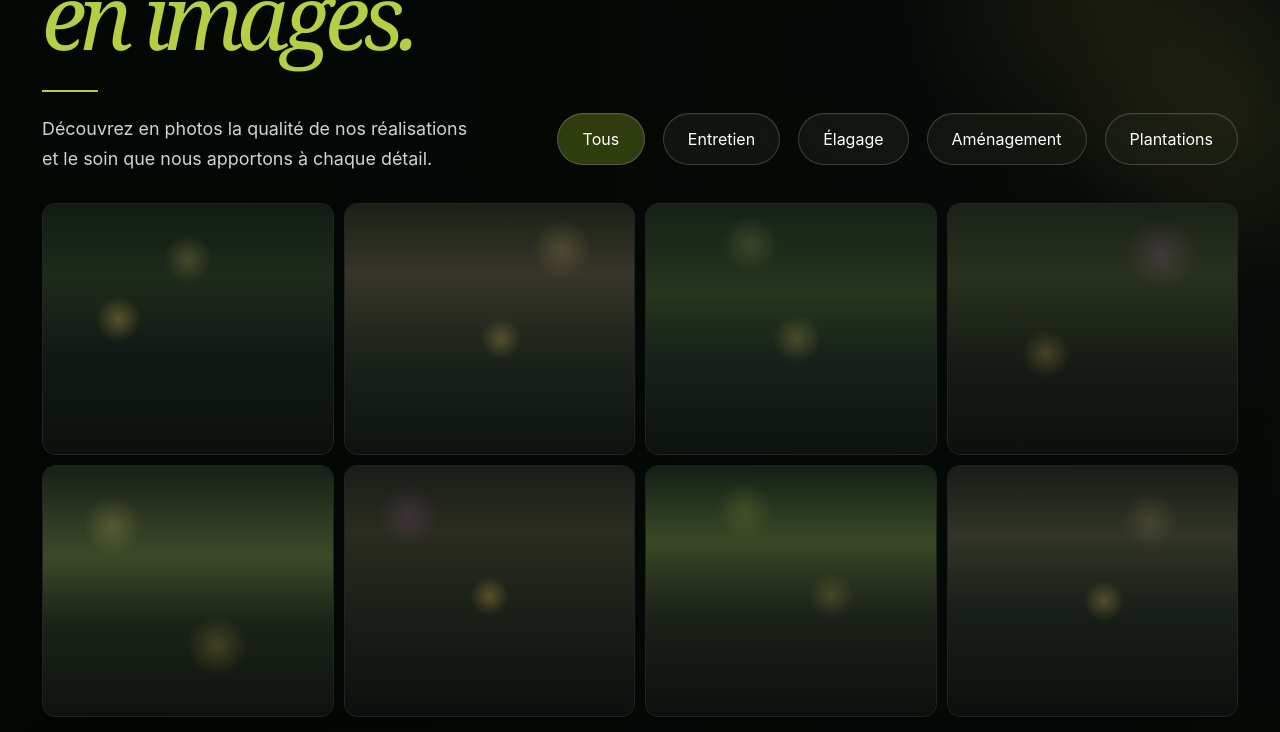
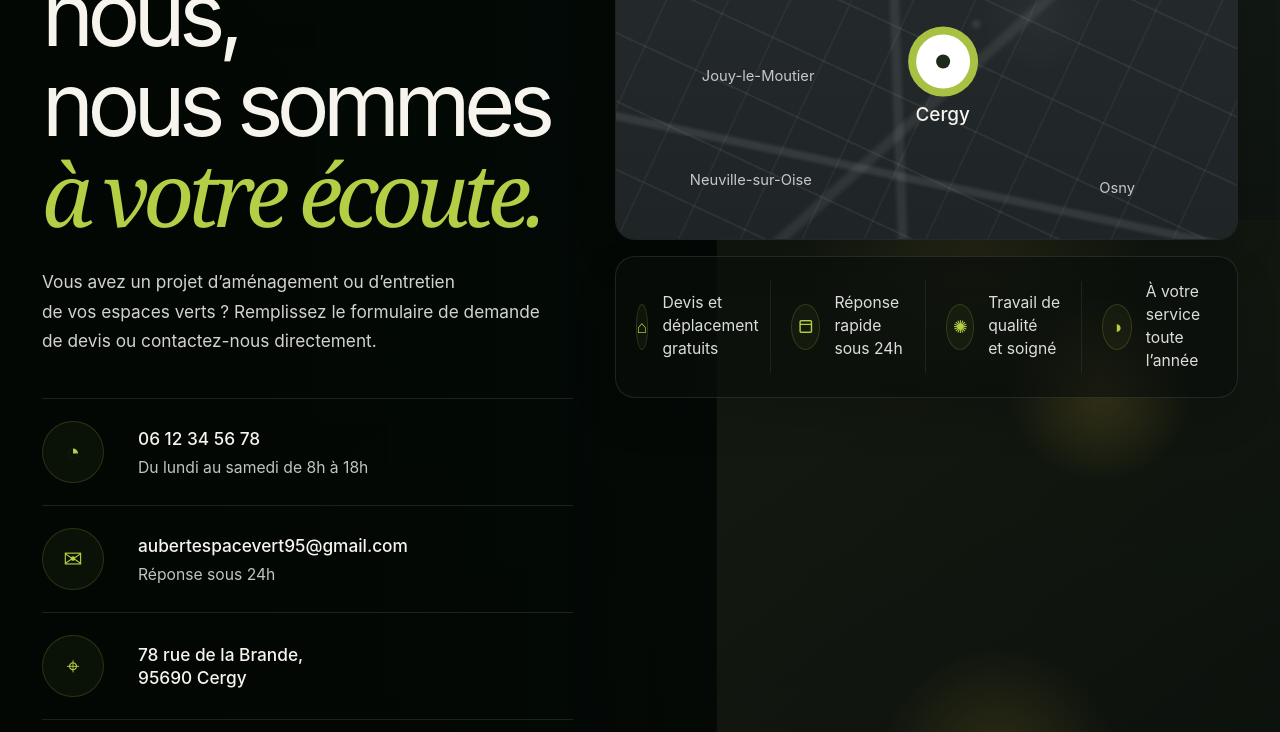
Before and after one commit to corpmalf-pixel/aubert-espace-vert, a React (Vite) app: page / in a window 1280 px wide. Shown: the part 340-1072 px from the top of the page. Built offline with nearby package versions, Linux system fonts and the light colour scheme.

Commit message:
Reproduce Aubert page 8 mockup

```diff
--- a/src/App.jsx
+++ b/src/App.jsx
@@ -1,21 +1,50 @@
 const navItems = ['Accueil', 'À propos', 'Services', 'Nos réalisations', 'Horaires', 'Contact']
-const filters = ['Tous', 'Entretien', 'Élagage', 'Aménagement', 'Plantations']
-const photos = ['one', 'two', 'three', 'four', 'five', 'six', 'seven', 'eight']
+
+const contactItems = [
+  {
+    icon: '◔',
+    title: '06 12 34 56 78',
+    text: 'Du lundi au samedi de 8h à 18h',
+  },
+  {
+    icon: '✉',
+    title: 'aubertespacevert95@gmail.com',
+    text: 'Réponse sous 24h',
+  },
+  {
+    icon: '⌖',
+    title: '78 rue de la Brande,\n95690 Cergy',
+    text: '',
+  },
+  {
+    icon: '◎',
+    title: '@aubert_espace_vert',
+    text: 'Suivez-nous sur Instagram',
+  },
+]
+
+const proofItems = [
+  ['⌂', 'Devis et déplacement\ngratuits'],
+  ['⬒', 'Réponse rapide\nsous 24h'],
+  ['✺', 'Travail de qualité\net soigné'],
+  ['◑', 'À votre service\ntoute l’année'],
+]
 
 export default function App() {
   return (
-    <main className="gallery-page">
-      <section className="gallery-frame">
-        <div className="gallery-bg" />
-        <div className="gallery-overlay" />
+    <main className="contact-direct-page">
+      <section className="contact-direct-frame">
+        <div className="contact-direct-bg" />
+        <div className="contact-direct-photo" />
+        <div className="contact-direct-overlay" />
 
-        <header className="gallery-header">
+        <header className="contact-direct-header">
           <div className="logo-block">
             <span className="logo-title">AUBERT</span>
             <span className="logo-subtitle">ESPACE VERT</span>
           </div>
 
-          <nav className="gallery-nav">
+          <nav className="contact-direct-nav">
             {navItems.map((item, index) => (
               <a key={item} href="#" className={index === 5 ? 'active' : ''}>
                 {item}
@@ -26,43 +55,77 @@ export default function App() {
           <a className="top-cta" href="#">Demander un devis <span>→</span></a>
         </header>
 
-        <section className="gallery-hero">
-          <div>
-            <p className="section-kicker">NOS PHOTOS</p>
+        <section className="contact-direct-layout">
+          <div className="contact-left-column">
+            <p className="section-kicker">CONTACTEZ-NOUS</p>
             <h1>
-              L’expertise <em>en images.</em>
+              Contactez-nous,
+              <br />
+              nous sommes <em>à votre écoute.</em>
             </h1>
-            <div className="accent-line" />
-            <p className="hero-text">
-              Découvrez en photos la qualité de nos réalisations
+            <p className="intro-text">
+              Vous avez un projet d’aménagement ou d’entretien
               <br />
-              et le soin que nous apportons à chaque détail.
+              de vos espaces verts ? Remplissez le formulaire de demande
+              <br />
+              de devis ou contactez-nous directement.
             </p>
+
+            <div className="contact-list">
+              {contactItems.map((item) => (
+                <article className="contact-row" key={item.title}>
+                  <div className="icon-circle">{item.icon}</div>
+                  <div>
+                    <h2>
+                      {item.title.split('\n').map((line) => (
+                        <span key={line}>{line}<br /></span>
+                      ))}
+                    </h2>
+                    {item.text ? <p>{item.text}</p> : null}
+                  </div>
+                </article>
+              ))}
+            </div>
           </div>
 
-          <div className="filter-row">
-            {filters.map((filter, index) => (
-              <a href="#" key={filter} className={index === 0 ? 'filter-pill active' : 'filter-pill'}>
-                {filter}
-              </a>
-            ))}
+          <div className="contact-right-column">
+            <section className="map-card">
+              <div className="map-surface">
+                <span className="city city-1">Cergy-le-Haut</span>
+                <span className="city city-2">Pontoise</span>
+                <span className="city city-3">Eragny</span>
+                <span className="city city-4">Jouy-le-Moutier</span>
+                <span className="city city-5">Neuville-sur-Oise</span>
+                <span className="city city-6">Osny</span>
+                <div className="map-pin">
+                  <div className="pin-head" />
+                  <div className="pin-core" />
+                  <strong>Cergy</strong>
+                </div>
+              </div>
+            </section>
+
+            <section className="proof-strip">
+              {proofItems.map(([icon, text]) => (
+                <article className="proof-card" key={text}>
+                  <div className="proof-icon">{icon}</div>
+                  <p>
+                    {text.split('\n').map((line) => (
+                      <span key={line}>{line}<br /></span>
+                    ))}
+                  </p>
+                </article>
+              ))}
+            </section>
           </div>
-        </section>
-
-        <section className="photo-grid">
-          {photos.map((tone) => (
-            <article className={`photo-card ${tone}`} key={tone}>
-              <div className="photo-image" />
-            </article>
-          ))}
         </section>
 
         <section className="bottom-panel">
           <div className="panel-left">
-            <div className="icon-circle">⌔</div>
+            <div className="icon-circle large">◑</div>
             <div>
-              <h2>Un projet en tête ?</h2>
-              <p>Inspirez-vous de nos réalisations et parlons du vôtre.</p>
+              <h2>Prêt à donner vie à votre projet ?</h2>
+              <p>Contactez-nous dès maintenant pour en parler.</p>
             </div>
           </div>
 
--- a/src/styles.css
+++ b/src/styles.css
@@ -16,12 +16,12 @@ body {
 }
 a { color: inherit; text-decoration: none; }
 
-.gallery-page {
+.contact-direct-page {
   min-height: 100vh;
   background: #020704;
 }
 
-.gallery-frame {
+.contact-direct-frame {
   position: relative;
   min-height: 100vh;
   overflow: hidden;
@@ -29,36 +29,57 @@ a { color: inherit; text-decoration: none; }
   padding-bottom: 34px;
 }
 
-.gallery-bg,
-.gallery-overlay {
+.contact-direct-bg,
+.contact-direct-photo,
+.contact-direct-overlay {
   position: absolute;
   inset: 0;
 }
 
-.gallery-bg {
+.contact-direct-bg {
   background:
-    radial-gradient(circle at 88% 14%, rgba(255, 214, 92, 0.18), transparent 10%),
-    radial-gradient(circle at 96% 38%, rgba(255, 219, 102, 0.10), transparent 12%),
-    linear-gradient(90deg, rgba(2, 7, 4, 0.98) 0%, rgba(3, 8, 5, 0.95) 44%, rgba(4, 8, 6, 0.60) 70%, rgba(5, 9, 7, 0.24) 100%),
-    linear-gradient(180deg, rgba(6, 13, 9, 0.74) 0%, rgba(4, 8, 6, 0.20) 40%, rgba(3, 8, 5, 0.48) 100%),
+    linear-gradient(90deg, rgba(2, 7, 4, 0.98) 0%, rgba(3, 8, 5, 0.95) 44%, rgba(4, 8, 6, 0.44) 68%, rgba(5, 9, 7, 0.10) 100%),
+    linear-gradient(180deg, rgba(6, 13, 9, 0.70) 0%, rgba(4, 8, 6, 0.18) 42%, rgba(3, 8, 5, 0.46) 100%),
     linear-gradient(180deg, #09110d 0%, #050b07 100%);
 }
 
-.gallery-overlay {
+.contact-direct-photo {
   background:
-    radial-gradient(circle at 86% 28%, rgba(255, 214, 97, 0.08), transparent 14%),
-    linear-gradient(180deg, rgba(3, 8, 5, 0.12) 0%, rgba(3, 8, 5, 0.22) 100%);
+    radial-gradient(circle at 84% 24%, rgba(255, 216, 96, 0.24), transparent 8%),
+    radial-gradient(circle at 86% 54%, rgba(255, 212, 82, 0.22), transparent 7%),
+    radial-gradient(circle at 78% 82%, rgba(255, 209, 76, 0.18), transparent 8%),
+    linear-gradient(180deg, rgba(12, 22, 16, 0.18), rgba(4, 8, 6, 0.04)),
+    linear-gradient(140deg, #0a140f 0%, #111810 32%, #1a1f14 56%, #0b110d 100%);
+  clip-path: inset(0 0 0 56%);
+}
+.contact-direct-photo::before {
+  content: '';
+  position: absolute;
+  right: 0;
+  top: 140px;
+  width: 640px;
+  height: 420px;
+  background:
+    radial-gradient(circle at 70% 22%, rgba(255, 223, 124, 0.18), transparent 8%),
+    radial-gradient(circle at 78% 54%, rgba(255, 210, 82, 0.18), transparent 8%),
+    linear-gradient(180deg, rgba(18, 28, 20, 0.18), rgba(4, 8, 6, 0.02)),
+    linear-gradient(180deg, #0f1712 0%, #161d17 26%, #151b17 46%, #111712 100%);
 }
 
-.gallery-header,
-.gallery-hero,
-.photo-grid,
+.contact-direct-overlay {
+  background:
+    radial-gradient(circle at 76% 42%, rgba(255, 214, 97, 0.08), transparent 14%),
+    linear-gradient(180deg, rgba(3, 8, 5, 0.14) 0%, rgba(3, 8, 5, 0.24) 100%);
+}
+
+.contact-direct-header,
+.contact-direct-layout,
 .bottom-panel {
   position: relative;
   z-index: 2;
 }
 
-.gallery-header {
+.contact-direct-header {
   display: grid;
   grid-template-columns: 220px 1fr auto;
   align-items: center;
@@ -83,20 +104,20 @@ a { color: inherit; text-decoration: none; }
   color: var(--accent);
 }
 
-.gallery-nav {
+.contact-direct-nav {
   display: flex;
   justify-content: center;
   gap: 56px;
   font-size: 1.06rem;
 }
-.gallery-nav a {
+.contact-direct-nav a {
   position: relative;
   color: rgba(255,255,255,0.94);
 }
-.gallery-nav a.active {
+.contact-direct-nav a.active {
   color: var(--accent);
 }
-.gallery-nav a.active::after {
+.contact-direct-nav a.active::after {
   content: '';
   position: absolute;
   left: 0;
@@ -107,21 +128,8 @@ a { color: inherit; text-decoration: none; }
   height: 2px;
   background: var(--accent);
 }
-.gallery-nav a.active::before {
-  content: '';
-  position: absolute;
-  left: 0;
-  right: 0;
-  bottom: -18px;
-  margin: 0 auto;
-  width: 6px;
-  height: 6px;
-  border-radius: 50%;
-  background: var(--accent);
-}
 
 .top-cta,
-.filter-pill,
 .panel-cta {
   display: inline-flex;
   align-items: center;
@@ -145,12 +153,16 @@ a { color: inherit; text-decoration: none; }
   color: var(--accent);
 }
 
-.gallery-hero {
-  padding: 80px 42px 0;
+.contact-direct-layout {
+  padding: 76px 42px 0;
   display: grid;
-  grid-template-columns: 1fr auto;
-  gap: 32px;
-  align-items: end;
+  grid-template-columns: 0.92fr 1.08fr;
+  gap: 42px;
+  align-items: start;
+}
+
+.contact-left-column {
+  max-width: 560px;
 }
 .section-kicker {
   margin: 0;
@@ -159,123 +171,183 @@ a { color: inherit; text-decoration: none; }
   text-transform: uppercase;
   font-size: 1.02rem;
 }
-.gallery-hero h1 {
+.contact-left-column h1 {
   margin: 20px 0 0;
-  font-size: clamp(4rem, 8vw, 5.6rem);
-  line-height: 0.98;
+  font-size: clamp(4rem, 8vw, 5.5rem);
+  line-height: 1.02;
   letter-spacing: -0.075em;
   font-weight: 420;
 }
-.gallery-hero em {
+.contact-left-column em {
   color: var(--accent);
   font-style: italic;
   font-family: Georgia, 'Times New Roman', serif;
   font-weight: 400;
 }
-.accent-line {
-  width: 56px;
-  height: 2px;
-  background: var(--accent);
-  margin: 28px 0 22px;
-}
-.hero-text {
-  margin: 0;
+.intro-text {
+  margin: 26px 0 0;
   color: var(--muted);
-  font-size: 1.12rem;
-  line-height: 1.7;
-}
-.filter-row {
-  display: flex;
-  flex-wrap: wrap;
-  gap: 18px;
-  justify-content: flex-end;
-  padding-bottom: 10px;
-}
-.filter-pill {
-  min-width: 88px;
-  padding: 15px 24px;
-  border-radius: 999px;
-  font-size: 1rem;
-}
-.filter-pill.active {
-  background: rgba(73, 91, 21, 0.64);
+  font-size: 1.08rem;
+  line-height: 1.72;
 }
 
-.photo-grid {
-  padding: 28px 42px 0;
+.contact-list {
+  margin-top: 42px;
+  border-top: 1px solid rgba(255,255,255,0.10);
+}
+.contact-row {
+  display: grid;
+  grid-template-columns: 78px 1fr;
+  gap: 18px;
+  align-items: center;
+  padding: 22px 0;
+  border-bottom: 1px solid rgba(255,255,255,0.10);
+}
+.icon-circle,
+.proof-icon {
+  width: 62px;
+  height: 62px;
+  display: grid;
+  place-items: center;
+  border-radius: 50%;
+  color: var(--accent);
+  border: 1px solid rgba(180, 207, 69, 0.18);
+  background: rgba(180, 207, 69, 0.05);
+  font-size: 1.45rem;
+}
+.icon-circle.large {
+  width: 72px;
+  height: 72px;
+}
+.contact-row h2 {
+  margin: 0;
+  font-size: 1.08rem;
+  line-height: 1.36;
+  font-weight: 450;
+}
+.contact-row h2 span:last-child br:last-child { display: none; }
+.contact-row p {
+  margin: 8px 0 0;
+  color: rgba(255,255,255,0.76);
+  font-size: 0.98rem;
+}
+
+.contact-right-column {
+  display: grid;
+  gap: 16px;
+}
+.map-card,
+.proof-strip,
+.bottom-panel {
+  border-radius: 20px;
+  border: 1px solid rgba(255,255,255,0.10);
+  background: rgba(10, 14, 11, 0.68);
+  box-shadow: 0 18px 42px rgba(0,0,0,0.16);
+  overflow: hidden;
+}
+.map-card {
+  padding: 0;
+}
+.map-surface {
+  position: relative;
+  min-height: 398px;
+  background:
+    radial-gradient(circle at 68% 44%, rgba(255,255,255,0.03), transparent 12%),
+    repeating-linear-gradient(25deg, rgba(255,255,255,0.055) 0 2px, transparent 2px 62px),
+    repeating-linear-gradient(115deg, rgba(255,255,255,0.035) 0 2px, transparent 2px 56px),
+    linear-gradient(180deg, #262b2d 0%, #1f2527 100%);
+}
+.map-surface::before,
+.map-surface::after {
+  content: '';
+  position: absolute;
+  inset: 0;
+  pointer-events: none;
+}
+.map-surface::before {
+  background:
+    radial-gradient(circle at 58% 46%, rgba(255,255,255,0.10), transparent 1.6%),
+    linear-gradient(12deg, transparent 22%, rgba(255,255,255,0.09) 22.8%, rgba(255,255,255,0.09) 23.6%, transparent 24.4%),
+    linear-gradient(88deg, transparent 44%, rgba(255,255,255,0.08) 44.8%, rgba(255,255,255,0.08) 45.5%, transparent 46.3%),
+    linear-gradient(138deg, transparent 56%, rgba(255,255,255,0.07) 56.8%, rgba(255,255,255,0.07) 57.5%, transparent 58.3%);
+}
+.city {
+  position: absolute;
+  color: rgba(255,255,255,0.74);
+  font-size: 0.92rem;
+}
+.city-1 { top: 72px; left: 66px; }
+.city-2 { top: 56px; left: 332px; }
+.city-3 { top: 48px; right: 110px; }
+.city-4 { top: 226px; left: 86px; }
+.city-5 { bottom: 50px; left: 74px; }
+.city-6 { bottom: 42px; right: 102px; }
+.map-pin {
+  position: absolute;
+  left: 50%;
+  top: 50%;
+  transform: translate(-20%, -6%);
+  text-align: center;
+}
+.pin-head {
+  width: 54px;
+  height: 54px;
+  margin: 0 auto 8px;
+  border-radius: 50%;
+  background: white;
+  box-shadow: 0 0 0 8px rgba(180, 207, 69, 0.92);
+}
+.pin-core {
+  position: absolute;
+  top: 20px;
+  left: calc(50% - 7px);
+  width: 14px;
+  height: 14px;
+  border-radius: 50%;
+  background: #1f2a1b;
+}
+.map-pin strong {
+  display: block;
+  margin-top: 14px;
+  font-size: 1.18rem;
+  font-weight: 500;
+}
+
+.proof-strip {
   display: grid;
   grid-template-columns: repeat(4, minmax(0, 1fr));
-  gap: 10px;
 }
-.photo-card {
-  min-height: 252px;
-  border-radius: 14px;
-  overflow: hidden;
-  border: 1px solid rgba(255,255,255,0.10);
-  background: rgba(10, 15, 12, 0.68);
+.proof-card {
+  display: flex;
+  align-items: center;
+  gap: 14px;
+  padding: 24px 20px;
+  position: relative;
 }
-.photo-image {
-  width: 100%;
-  height: 100%;
-  background-size: cover;
-  background-position: center;
+.proof-card:not(:last-child)::after {
+  content: '';
+  position: absolute;
+  top: 24px;
+  right: 0;
+  width: 1px;
+  height: calc(100% - 48px);
+  background: rgba(255,255,255,0.08);
 }
-.photo-card.one .photo-image {
-  background:
-    radial-gradient(circle at 26% 46%, rgba(255, 210, 92, 0.28), transparent 9%),
-    radial-gradient(circle at 50% 22%, rgba(255, 225, 121, 0.18), transparent 10%),
-    linear-gradient(180deg, #111d13 0%, #1e2a1b 30%, #121914 60%, #0b100c 100%);
+.proof-icon {
+  width: 46px;
+  height: 46px;
+  font-size: 1.1rem;
 }
-.photo-card.two .photo-image {
-  background:
-    radial-gradient(circle at 54% 54%, rgba(255, 215, 96, 0.24), transparent 10%),
-    radial-gradient(circle at 75% 18%, rgba(255, 223, 128, 0.16), transparent 10%),
-    linear-gradient(180deg, #192117 0%, #383529 28%, #1c241b 58%, #0d120e 100%);
-}
-.photo-card.three .photo-image {
-  background:
-    radial-gradient(circle at 52% 54%, rgba(255, 220, 109, 0.20), transparent 12%),
-    radial-gradient(circle at 36% 16%, rgba(255, 228, 134, 0.14), transparent 10%),
-    linear-gradient(180deg, #152117 0%, #26351d 36%, #18221a 60%, #0c120d 100%);
-}
-.photo-card.four .photo-image {
-  background:
-    radial-gradient(circle at 34% 60%, rgba(255, 213, 94, 0.20), transparent 10%),
-    radial-gradient(circle at 74% 20%, rgba(193, 114, 188, 0.18), transparent 12%),
-    linear-gradient(180deg, #1a2118 0%, #28311d 28%, #161c15 62%, #0b100c 100%);
-}
-.photo-card.five .photo-image {
-  background:
-    radial-gradient(circle at 24% 24%, rgba(255, 226, 125, 0.18), transparent 10%),
-    radial-gradient(circle at 60% 72%, rgba(255, 214, 92, 0.18), transparent 12%),
-    linear-gradient(180deg, #182018 0%, #3d4a28 36%, #1b2418 62%, #0d120e 100%);
-}
-.photo-card.six .photo-image {
-  background:
-    radial-gradient(circle at 50% 52%, rgba(255, 214, 92, 0.26), transparent 10%),
-    radial-gradient(circle at 22% 20%, rgba(187, 93, 183, 0.16), transparent 10%),
-    linear-gradient(180deg, #181d18 0%, #2a2c20 26%, #171d16 64%, #0c100d 100%);
-}
-.photo-card.seven .photo-image {
-  background:
-    radial-gradient(circle at 64% 52%, rgba(255, 214, 92, 0.16), transparent 10%),
-    radial-gradient(circle at 34% 18%, rgba(183, 208, 84, 0.16), transparent 10%),
-    linear-gradient(180deg, #142015 0%, #3a4826 30%, #1a2118 60%, #0c100d 100%);
-}
-.photo-card.eight .photo-image {
-  background:
-    radial-gradient(circle at 54% 54%, rgba(255, 218, 100, 0.24), transparent 10%),
-    radial-gradient(circle at 70% 22%, rgba(255, 225, 129, 0.12), transparent 10%),
-    linear-gradient(180deg, #171e17 0%, #313427 28%, #181e18 58%, #0c100d 100%);
+.proof-card p {
+  margin: 0;
+  color: rgba(255,255,255,0.86);
+  font-size: 0.98rem;
+  line-height: 1.46;
 }
 
 .bottom-panel {
-  margin: 16px 42px 0;
-  padding: 22px 30px;
-  border-radius: 18px;
-  border: 1px solid rgba(255,255,255,0.10);
-  background: rgba(10, 14, 11, 0.68);
-  box-shadow: 0 18px 42px rgba(0,0,0,0.16);
+  margin: 18px 42px 0;
+  padding: 28px 30px;
   display: flex;
   align-items: center;
   justify-content: space-between;
@@ -285,17 +357,6 @@ a { color: inherit; text-decoration: none; }
   display: flex;
   align-items: center;
   gap: 22px;
-}
-.icon-circle {
-  width: 66px;
-  height: 66px;
-  display: grid;
-  place-items: center;
-  border-radius: 50%;
-  border: 1px solid rgba(180, 207, 69, 0.26);
-  color: var(--accent);
-  font-size: 1.5rem;
-  background: rgba(180, 207, 69, 0.04);
 }
 .panel-left h2 {
   margin: 0;
@@ -309,69 +370,54 @@ a { color: inherit; text-decoration: none; }
 }
 
 @media (max-width: 1180px) {
-  .gallery-header {
+  .contact-direct-header {
     grid-template-columns: 1fr;
     justify-items: start;
   }
-  .gallery-nav {
+  .contact-direct-nav {
     justify-content: flex-start;
     flex-wrap: wrap;
     gap: 18px 24px;
   }
-  .gallery-hero {
+  .contact-direct-layout {
     grid-template-columns: 1fr;
   }
-  .filter-row {
-    justify-content: flex-start;
-  }
-  .photo-grid {
+}
+
+@media (max-width: 900px) {
+  .proof-strip {
     grid-template-columns: 1fr 1fr;
   }
 }
 
-@media (max-width: 820px) {
-  .photo-grid {
-    grid-template-columns: 1fr;
-  }
-  .bottom-panel {
-    flex-direction: column;
-    align-items: stretch;
-  }
-}
-
 @media (max-width: 720px) {
-  .gallery-header {
+  .contact-direct-header {
     padding: 26px 20px 0;
   }
-  .gallery-hero,
-  .photo-grid,
+  .contact-direct-layout,
   .bottom-panel {
-    margin-left: 20px;
-    margin-right: 20px;
-    padding-left: 0;
-    padding-right: 0;
+    padding-left: 20px;
+    padding-right: 20px;
   }
-  .gallery-hero {
+  .contact-direct-layout {
     padding-top: 58px;
-  }
-  .photo-grid {
-    padding-top: 24px;
   }
   .logo-title { font-size: 1.7rem; }
   .logo-subtitle { font-size: 0.78rem; letter-spacing: 0.28em; }
   .section-kicker { font-size: 0.86rem; letter-spacing: 0.26em; }
-  .gallery-hero h1 {
+  .contact-left-column h1 {
     font-size: clamp(3.35rem, 14vw, 4.9rem);
     line-height: 1.03;
   }
-  .hero-text { font-size: 1rem; }
+  .intro-text { font-size: 1rem; }
   .top-cta,
   .panel-cta {
     width: 100%;
   }
-  .bottom-panel {
-    padding: 22px 18px;
+  .proof-strip {
+    grid-template-columns: 1fr;
   }
+  .bottom-panel,
   .panel-left {
     flex-direction: column;
     align-items: flex-start;
```
